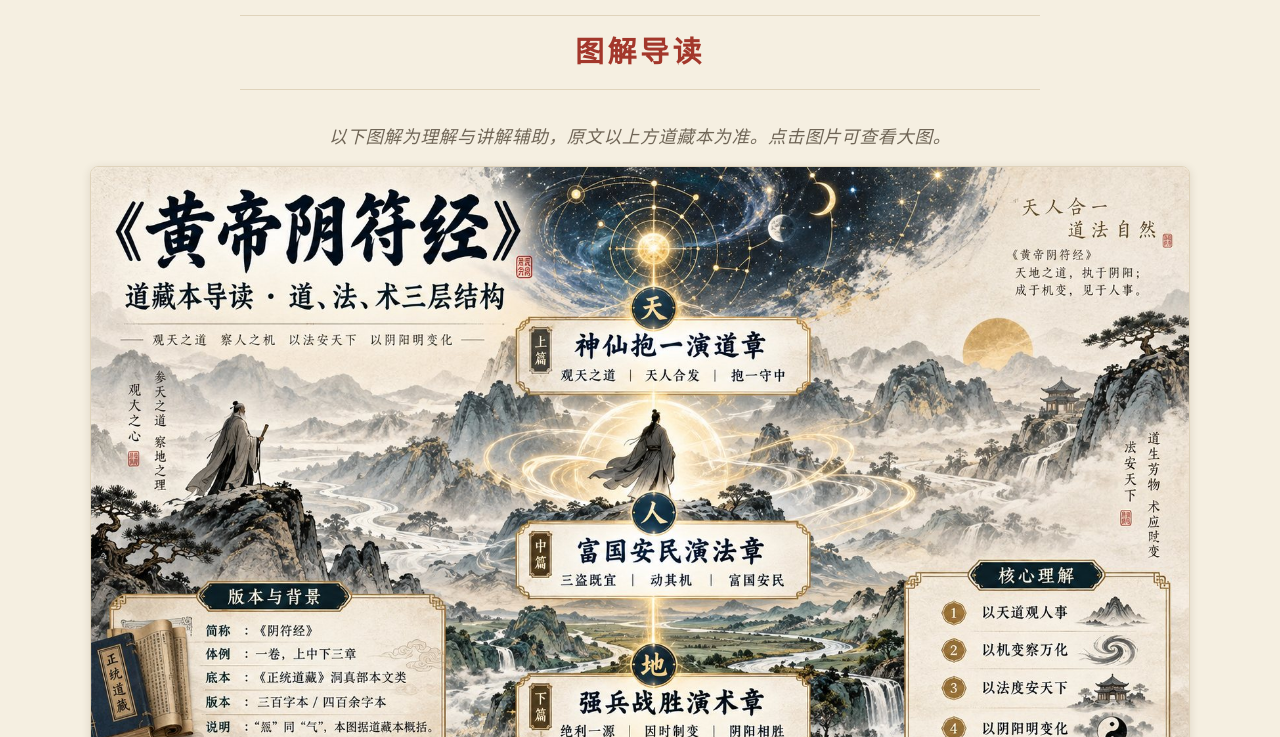
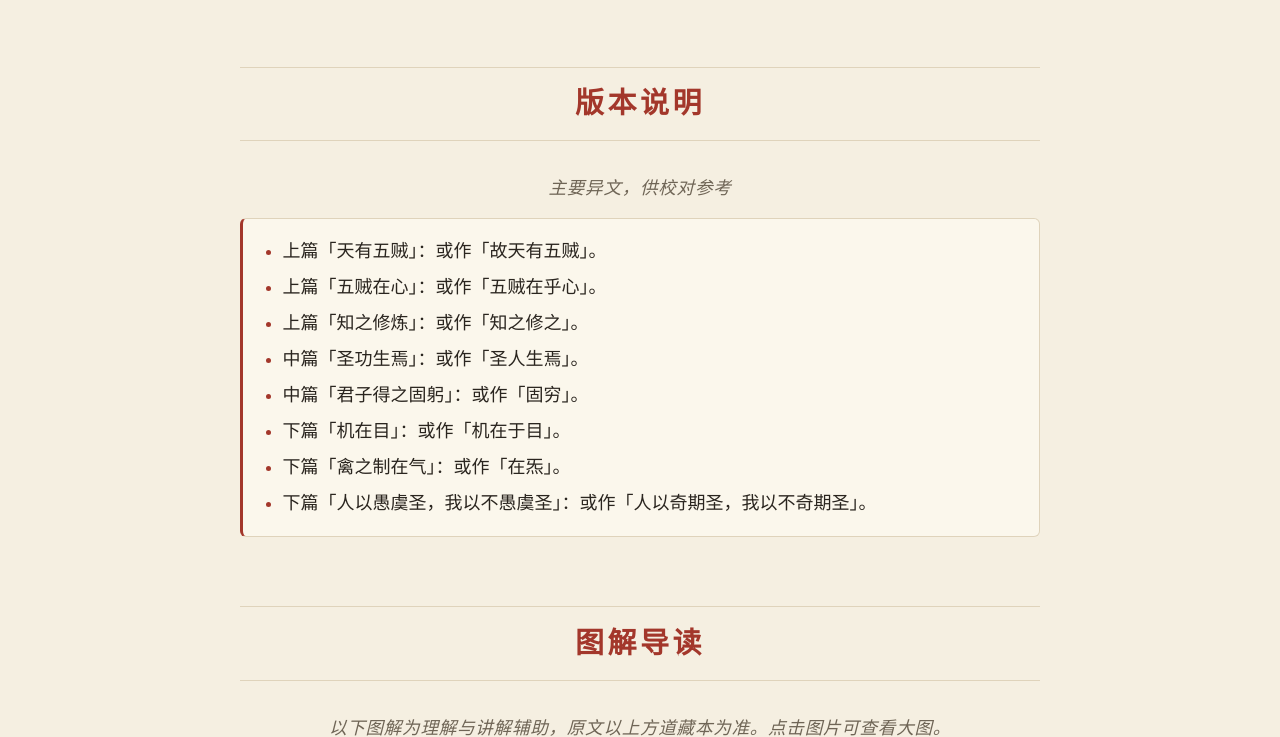
Before and after one commit to chilliken-cmd/shushang-jingku, a plain HTML site: page jingku01/yinfujing.html in a window 1280 px wide. Shown: the part 2034-2771 px from the top of the page. Drawn offline with Linux system fonts and the light colour scheme; some packages are replaced by stand-ins of ours; a script that the page names is missing.

Commit message:
阴符经：图解前增加版本说明（主要异文）

```diff
--- a/jingku01/yinfujing.html
+++ b/jingku01/yinfujing.html
@@ -120,6 +120,8 @@ html[data-theme=dark] .deco{--deco-ink:#e4dccb;--deco-op:.2}
 @media print{.deco{display:none}}
 #wrap{position:relative;z-index:1}@media (min-width:901px){.deco{left:300px}}
 .tujie{margin-top:3em}
+.vlist{margin:0 0 1em;padding:.8em 1.2em .8em 2.2em;background:var(--paper);border:1px solid var(--line);border-left:3px solid var(--accent);border-radius:6px;font-size:.9em;line-height:2}
+.vlist li::marker{color:var(--accent)}
 .tujie figure{margin:0 0 2.2em;width:min(1100px,calc(100vw - 32px));position:relative;left:50%;transform:translateX(-50%)}
 .tujie img{display:block;width:100%;height:auto;border-radius:8px;border:1px solid var(--line);box-shadow:0 2px 10px var(--shadow)}
 .tujie figcaption{text-align:center;color:var(--muted);font-size:.8em;margin-top:.6em;letter-spacing:.1em}
@@ -147,9 +149,10 @@ section.juan>h2 small.pos{display:inline-block;margin-left:.6em;font-size:.6em;b
 <main id="main"><div class="col">
 <div class="hero"><div class="b">书尚经库 · 历史典籍</div><h1>黄帝阴符经</h1>
 <div class="ed"><span class="seal">道藏本</span><br>底本：《正统道藏》洞真部本文类</div></div>
-<nav class="toc3" aria-label="章节"><a href="#c1">上篇 · 神仙抱一演道章</a><a href="#c2">中篇 · 富国安民演法章</a><a href="#c3">下篇 · 强兵战胜演术章</a><a href="#tujie">图解导读</a></nav>
+<nav class="toc3" aria-label="章节"><a href="#c1">上篇 · 神仙抱一演道章</a><a href="#c2">中篇 · 富国安民演法章</a><a href="#c3">下篇 · 强兵战胜演术章</a><a href="#banben">版本说明</a><a href="#tujie">图解导读</a></nav>
 <details id="guide" open><summary>导　读</summary><p><b>本书：</b>《黄帝阴符经》，简称《阴符经》，一卷，分上、中、下三章。撰人不详，传说出于战国黄老家之手，一说为北魏寇谦之或唐代李筌所撰。</p><p><b>底本：</b>本页原文据<b>《正统道藏》洞真部本文类</b>本（道藏本），录自维基文库，转为简体，未改字、未增删。「炁」同「气」，照原字保留。</p><p><b>版本：</b>《阴符经》传世有「三百字本」与「四百余字本」两系，差别主要在下篇「自然之道静」以下一段；道藏本包含该段。其他注本个别字句或有不同，引用请注明所据底本。</p><p class="ocr">章名「神仙抱一演道章」「富国安民演法章」「强兵战胜演术章」为道藏本所题，可概括为道、法、术三层。</p></details>
 <div id="text"><section class="juan" id="c1"><h2>神仙抱一演道章<small class="pos">上</small></h2><p>观天之道，执天之行，尽矣。天有五贼，见之者昌。五贼在心，施行于天。宇宙在乎手，万化生乎身。天性，人也；人心，机也。立天之道，以定人也。天发杀机，移星易宿；地发杀机，龙蛇起陆；人发杀机，天地反复；天人合发，万变定基。性有巧拙，可以伏藏。九窍之邪，在乎三要，可以动静。火生于木，祸发必克；奸生于国，时动必溃；知之修练，谓之圣人。天生天杀，道之理也。</p></section><section class="juan" id="c2"><h2>富国安民演法章<small class="pos">中</small></h2><p>天地，万物之盗；万物，人之盗；人，万物之盗。三盗既宜，三才既安。故曰：食其时，百骸理；动其机，万化安。人知其神而神，不知不神而所以神也。日月有数，大小有定。圣功生焉，神明出焉。其盗机也，天下莫能见，莫能知。君子得之固躬，小人得之轻命。</p></section><section class="juan" id="c3"><h2>强兵战胜演术章<small class="pos">下</small></h2><p>瞽者善听，聋者善视。绝利一源，用师十倍；三反昼夜，用师万倍。心生于物，死于物，机在目。天之无恩而大恩生。迅雷烈风，莫不蠢然。至乐性余，至静性廉。天之至私，用之至公。禽之制在炁。生者死之根，死者生之根。恩生于害，害生于恩。愚人以天地文理圣，我以时物文理哲。人以虞愚，我以不愚圣。人以期其圣，我以不期其圣。故以沉水入火，自取灭亡。自然之道静，故天地万物生。天地之道寖，故阴阳胜。阴阳相推，而变化顺矣。是故圣人知自然之道不可违，因而制之。至静之道，律历所不能契。爰有奇器，是生万象。八卦甲子，神机鬼藏。阴阳相胜之术，昭昭乎进乎象矣。</p></section></div>
+<section class="juan banben" id="banben"><h2>版本说明</h2><p class="ed">主要异文，供校对参考</p><ul class="vlist"><li>上篇「天有五贼」：或作「故天有五贼」。</li><li>上篇「五贼在心」：或作「五贼在乎心」。</li><li>上篇「知之修炼」：或作「知之修之」。</li><li>中篇「圣功生焉」：或作「圣人生焉」。</li><li>中篇「君子得之固躬」：或作「固穷」。</li><li>下篇「机在目」：或作「机在于目」。</li><li>下篇「禽之制在气」：或作「在炁」。</li><li>下篇「人以愚虞圣，我以不愚虞圣」：或作「人以奇期圣，我以不奇期圣」。</li></ul></section>
 <section class="juan tujie" id="tujie"><h2>图解导读</h2><p class="ed">以下图解为理解与讲解辅助，原文以上方道藏本为准。点击图片可查看大图。</p><figure><a href="yinfu-img/yinfu-01.jpg" target="_blank" rel="noopener"><img src="yinfu-img/yinfu-01.jpg" alt="黄帝阴符经图解：总览 · 道、法、术三层结构" loading="lazy" width="1672" height="941"></a><figcaption>图1　总览 · 道、法、术三层结构</figcaption></figure><figure><a href="yinfu-img/yinfu-02.jpg" target="_blank" rel="noopener"><img src="yinfu-img/yinfu-02.jpg" alt="黄帝阴符经图解：上篇 · 神仙抱一演道章" loading="lazy" width="1672" height="941"></a><figcaption>图2　上篇 · 神仙抱一演道章</figcaption></figure><figure><a href="yinfu-img/yinfu-03.jpg" target="_blank" rel="noopener"><img src="yinfu-img/yinfu-03.jpg" alt="黄帝阴符经图解：中篇 · 富国安民演法章" loading="lazy" width="1672" height="941"></a><figcaption>图3　中篇 · 富国安民演法章</figcaption></figure><figure><a href="yinfu-img/yinfu-04.jpg" target="_blank" rel="noopener"><img src="yinfu-img/yinfu-04.jpg" alt="黄帝阴符经图解：下篇 · 强兵战胜演术章" loading="lazy" width="1672" height="941"></a><figcaption>图4　下篇 · 强兵战胜演术章</figcaption></figure><figure><a href="yinfu-img/yinfu-05.jpg" target="_blank" rel="noopener"><img src="yinfu-img/yinfu-05.jpg" alt="黄帝阴符经图解：核心概念图解" loading="lazy" width="1672" height="941"></a><figcaption>图5　核心概念图解</figcaption></figure><figure><a href="yinfu-img/yinfu-06.jpg" target="_blank" rel="noopener"><img src="yinfu-img/yinfu-06.jpg" alt="黄帝阴符经图解：现实启示" loading="lazy" width="1672" height="941"></a><figcaption>图6　现实启示</figcaption></figure></section>
 <footer>书尚经库 · 308咖啡馆<div id="counter">本页访问 <span id="busuanzi_value_page_pv">…</span> 次</div></footer>
 <script async src="https://busuanzi.ibruce.info/busuanzi/2.3/busuanzi.pure.mini.js"></script>
```
